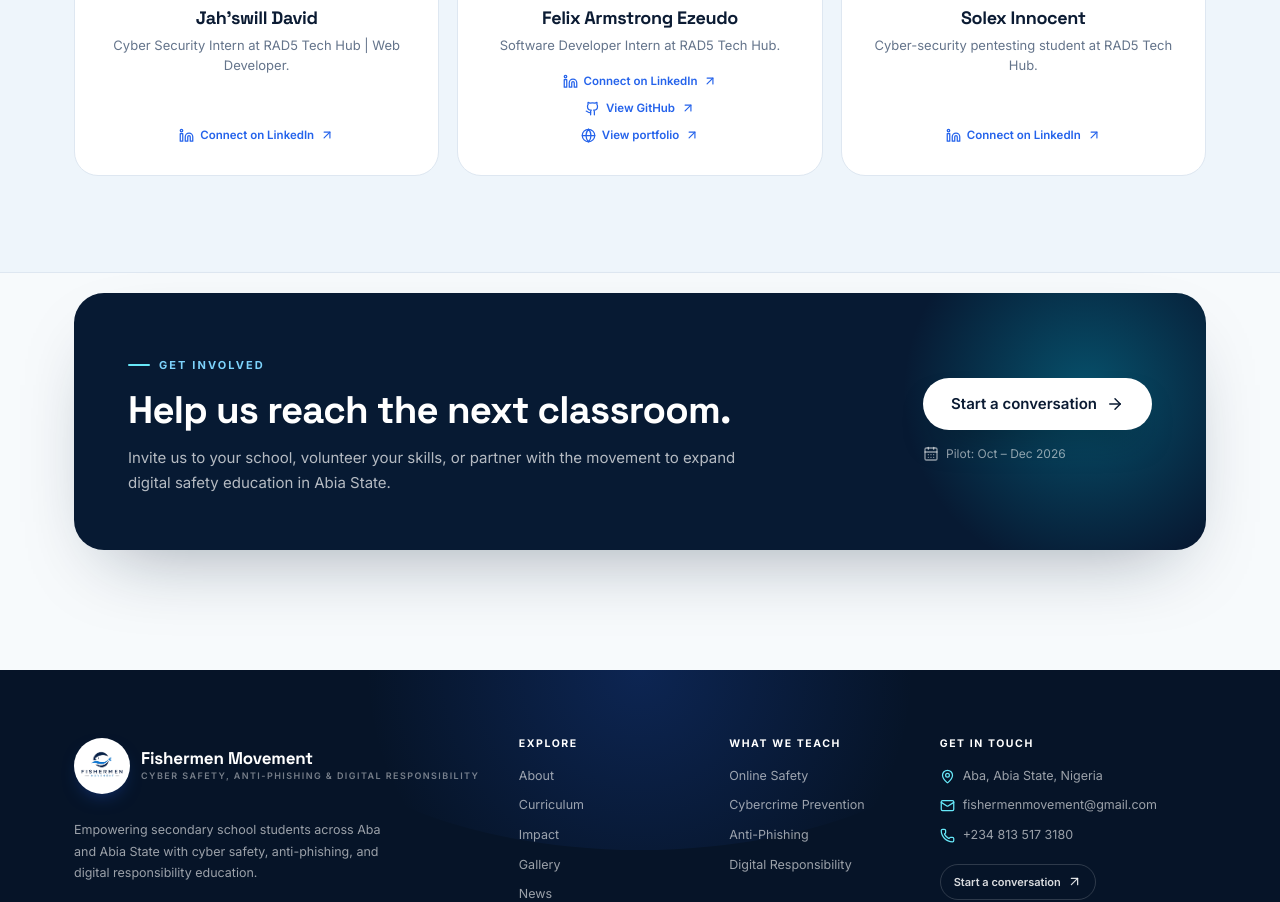
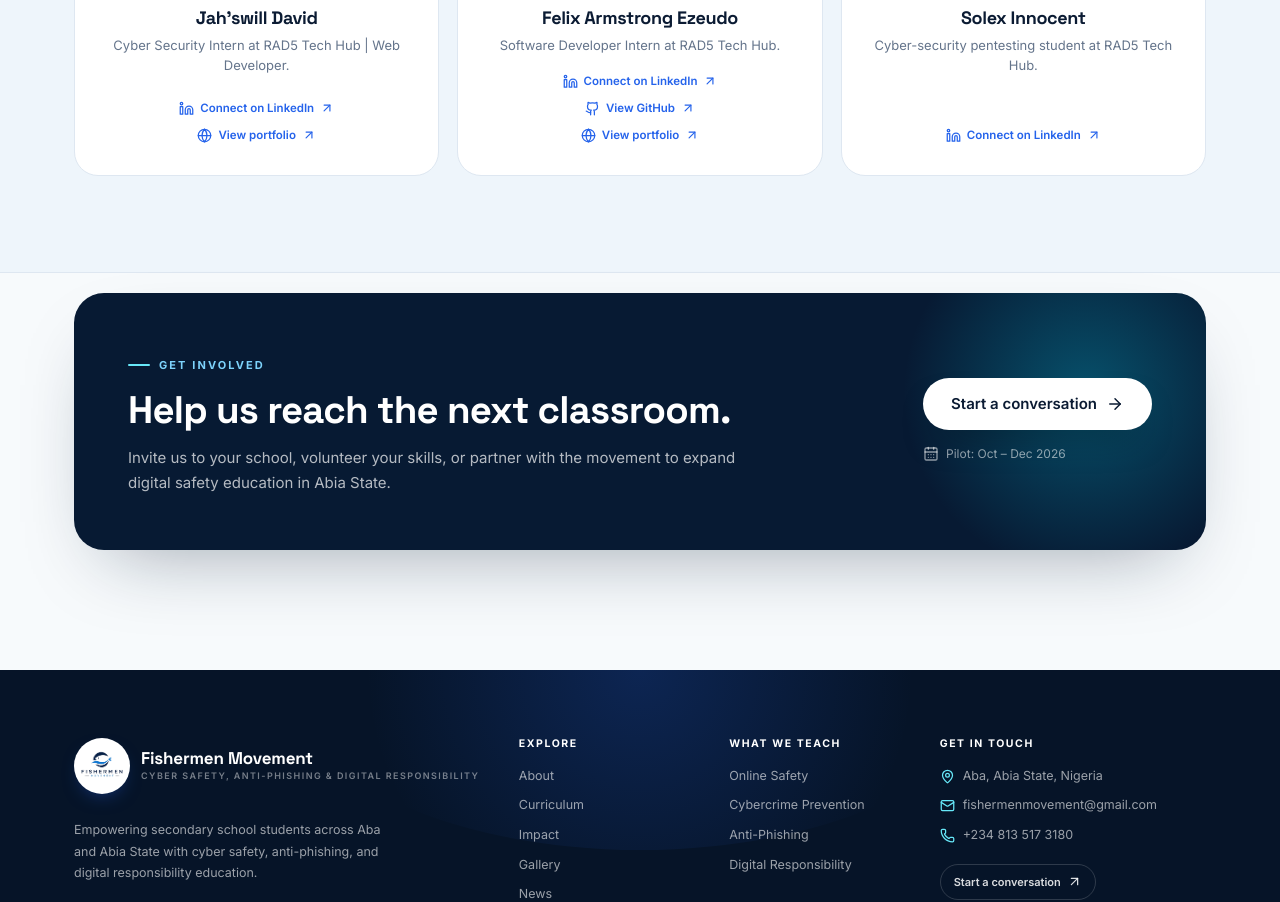
Before and after one commit to armstrongfelix/fishermenmovementng, a React (Vite) app: page / in a window 1280 px wide. Shown: the part 3500-4402 px from the top of the page. Built offline with nearby package versions, Linux system fonts and the light colour scheme.

Commit message:
modified founders data

```diff
--- a/src/data/teamData.js
+++ b/src/data/teamData.js
@@ -11,6 +11,7 @@ export const team = [
     bio: "Cyber Security Intern at RAD5 Tech Hub | Web Developer.",
     linkedin:
       "https://www.linkedin.com/in/ikoh-jahswill?utm_source=share_via&utm_content=profile&utm_medium=member_android",
+    portfolio: "https://Ikohjahswillportfolio.lovable.app",
     accent: "blue",
     image: jahswillDavidPicture,
   },
@@ -73,6 +74,7 @@ export const team = [
     bio: "Cyber Security student at RAD5 Tech Hub.",
     linkedin:
       "https://www.linkedin.com/in/wisdom-amarachi-6457063a7?utm_source=share_via&utm_content=profile&utm_medium=member_android",
+    portfolio: "https://cybersecurity-portfo-0o8w.bolt.host/",
     accent: "teal",
     image: amarachiWisdomPicture,
   },
```
